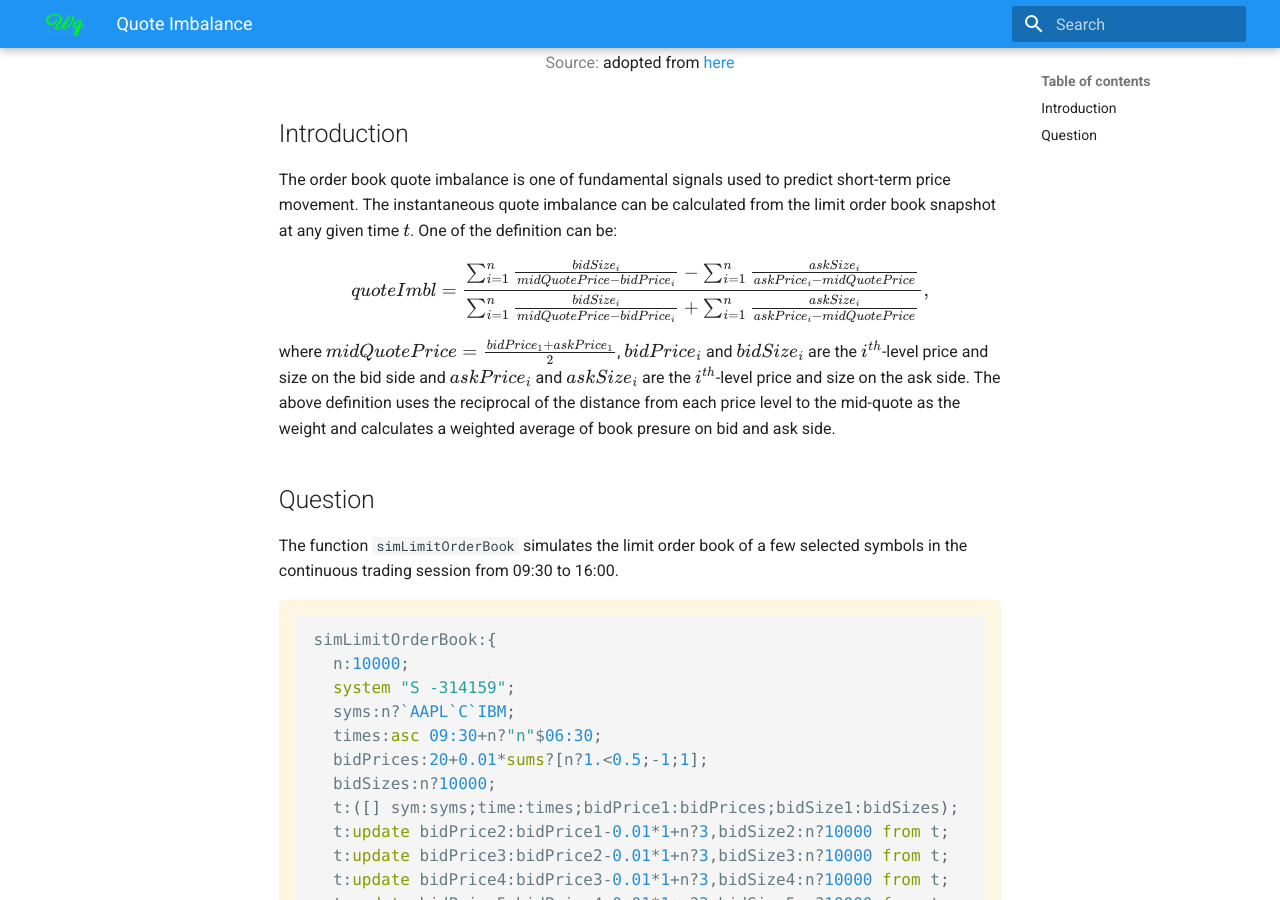
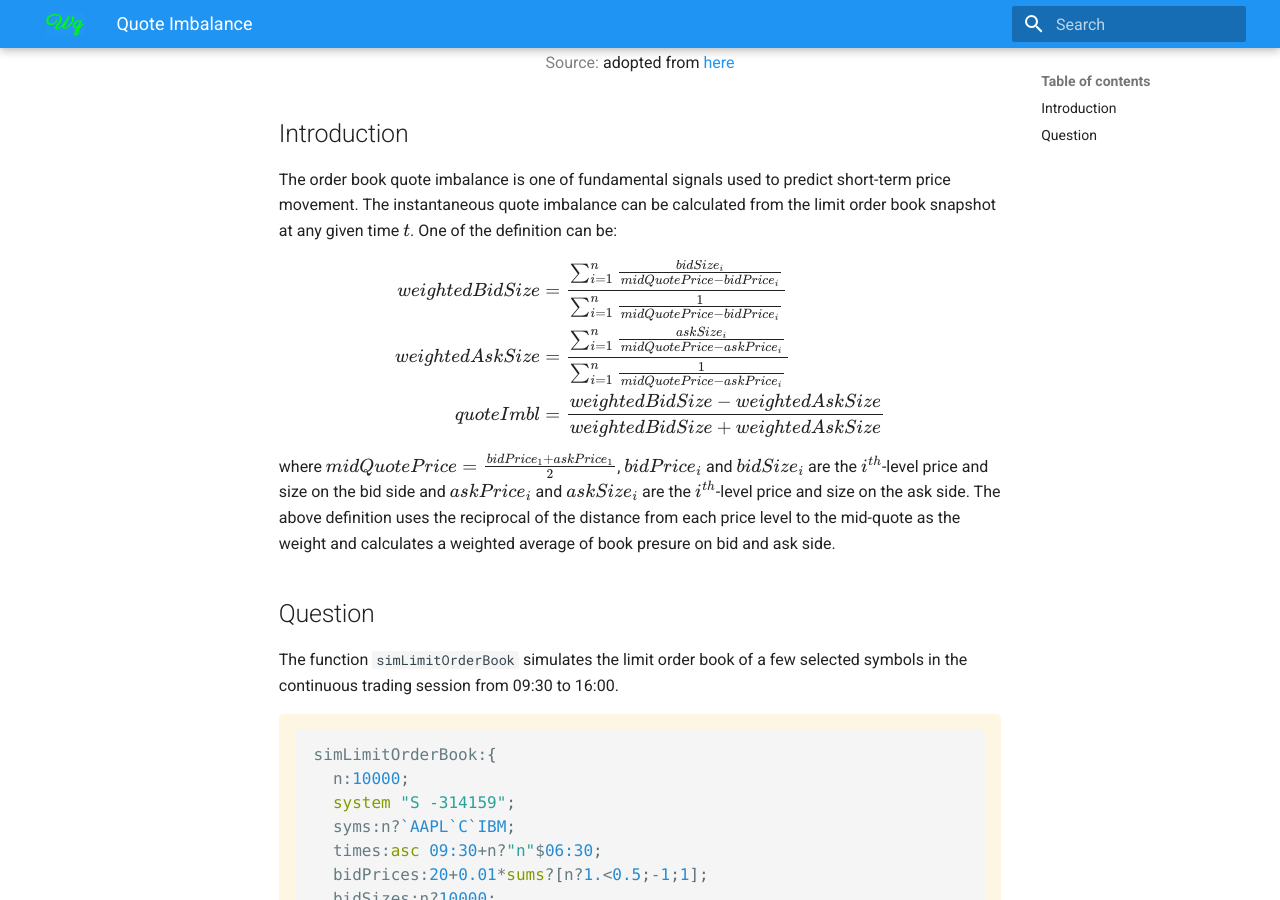
Before and after one commit to dpkwhan/weeklyq, an MkDocs documentation site: the page built from docs/2020/2020.07.27q.md, in a window 1280 px wide and 900 px high, scrolled down 538 px. Built offline with MkDocs 1.6.1 and Material for MkDocs 9.7.7, drawn with Linux system fonts in a browser that asks for light colours; nearby versions of some CDN libraries; formulas are drawn with MathJax 3; comment, search, counter and statistics services are not loaded.

Commit message:
Update the formula to calculate weighted size

```diff
--- a/docs/2020/2020.07.27q.md
+++ b/docs/2020/2020.07.27q.md
@@ -9,7 +9,11 @@
 The order book quote imbalance is one of fundamental signals used to predict short-term price movement. The instantaneous quote imbalance can be calculated from the limit order book snapshot at any given time $t$. One of the definition can be:
 
 $$
-quoteImbl = \frac{\sum_{i=1}^n \frac{bidSize_i}{midQuotePrice - bidPrice_i} - \sum_{i=1}^n \frac{askSize_i}{askPrice_i - midQuotePrice}}{\sum_{i=1}^n \frac{bidSize_i}{midQuotePrice - bidPrice_i} + \sum_{i=1}^n \frac{askSize_i}{askPrice_i - midQuotePrice}},
+\begin{alignedat}{3}
+weightedBidSize &= \frac{\sum_{i=1}^n \frac{bidSize_i}{midQuotePrice - bidPrice_i}}{\sum_{i=1}^n \frac{1}{midQuotePrice - bidPrice_i}} \\
+weightedAskSize &= \frac{\sum_{i=1}^n \frac{askSize_i}{midQuotePrice - askPrice_i}}{\sum_{i=1}^n \frac{1}{midQuotePrice - askPrice_i}} \\
+quoteImbl &= \frac{weightedBidSize - weightedAskSize}{weightedBidSize + weightedAskSize}
+\end{alignedat}
 $$
 
 where $midQuotePrice=\frac{bidPrice_1 + askPrice_1}{2}$, $bidPrice_i$ and $bidSize_i$ are the $i^{th}$-level price and size on the bid side and $askPrice_i$ and $askSize_i$ are the $i^{th}$-level price and size on the ask side. The above definition uses the reciprocal of the distance from each price level to the mid-quote as the weight and calculates a weighted average of book presure on bid and ask side.
```
